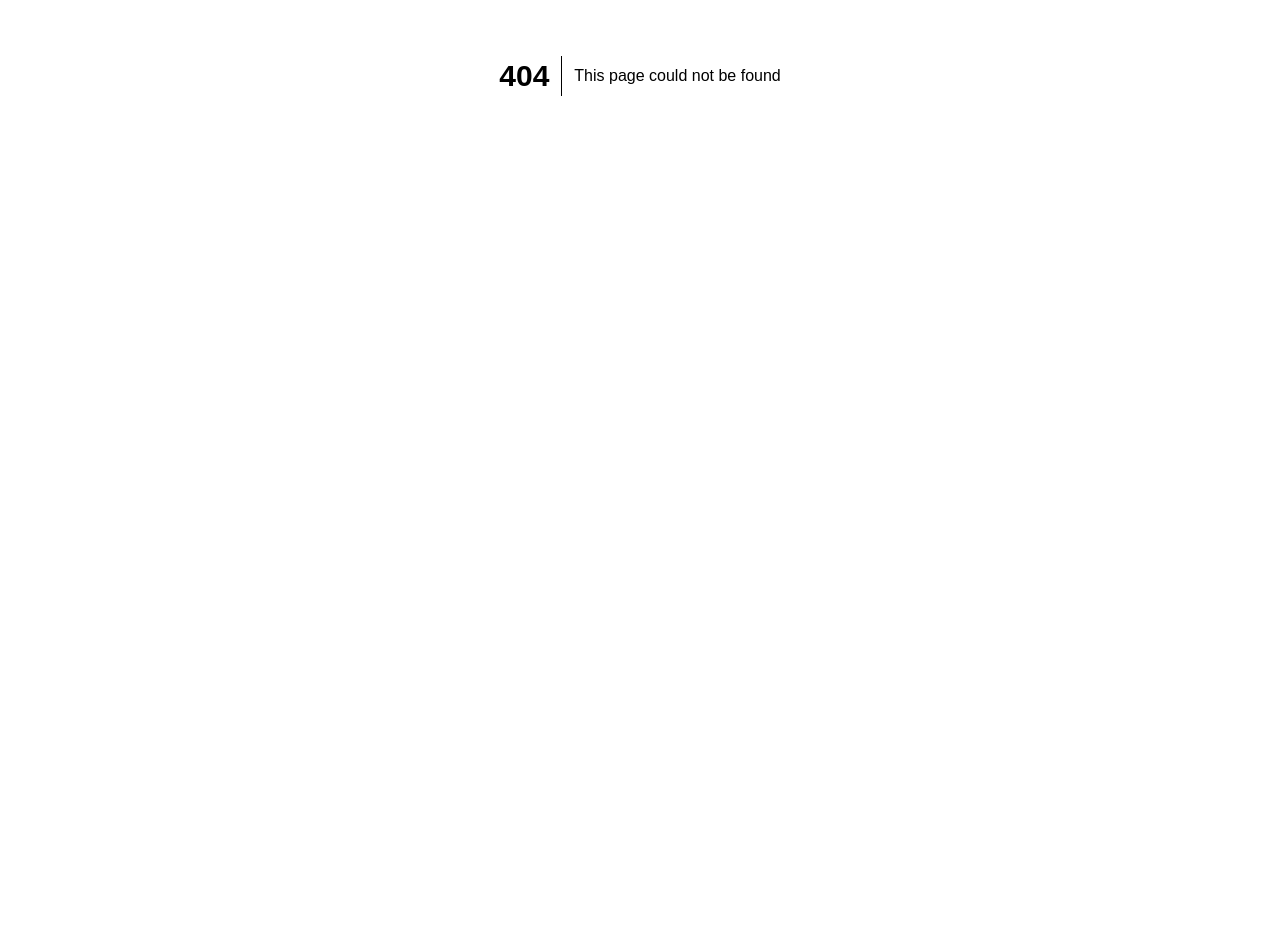
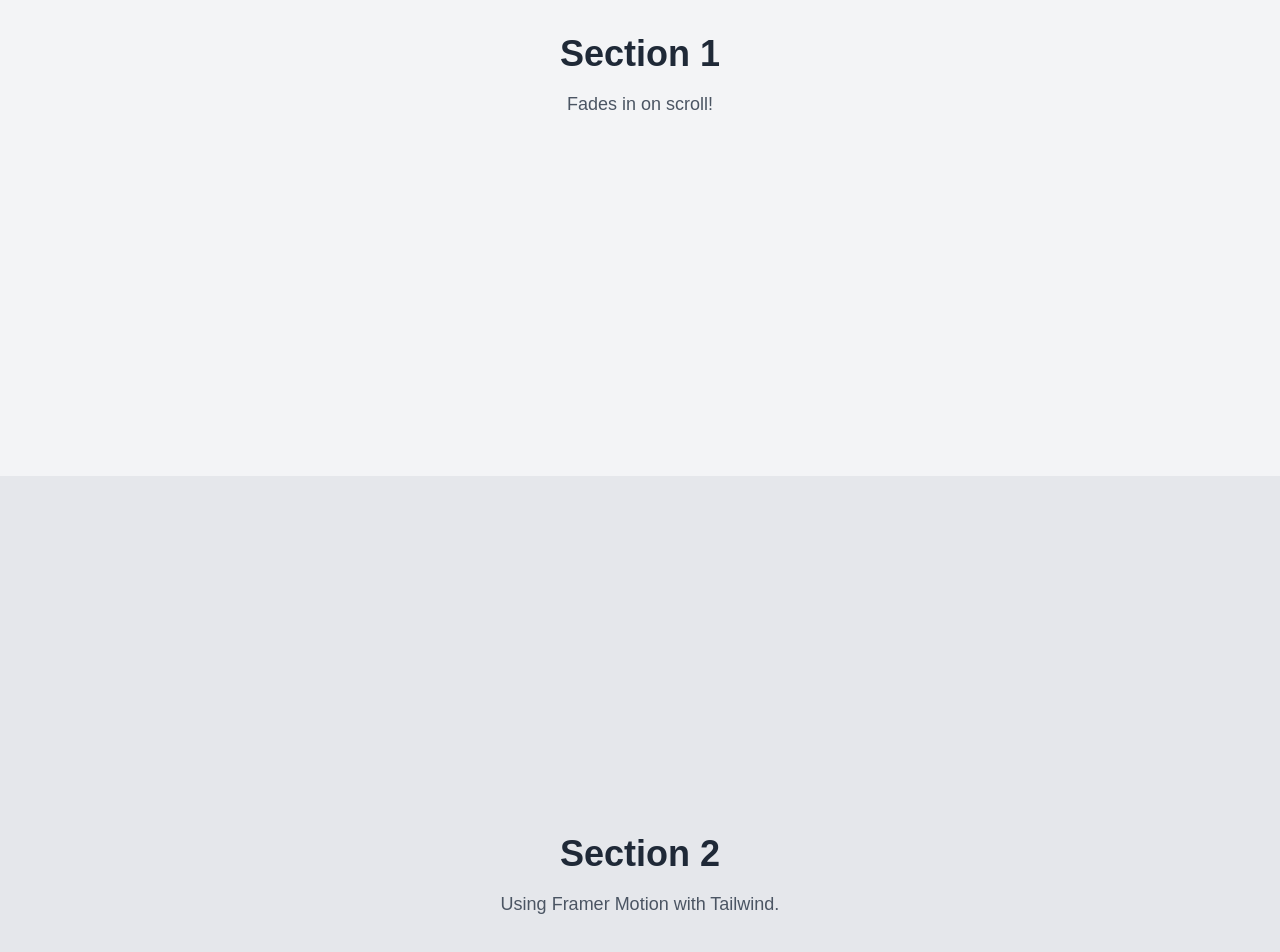
Before and after one commit to wetoon/wetoon.github.io, a React (Vite) app: page /scroll-view in a window 1280 px wide. Before the commit this address had no page. Shown: the part 324-1276 px from the top of the page. Before the commit the page ends 800 px from the top, so only its background shows below. Built offline with nearby package versions, Linux system fonts and the light colour scheme; a web font is replaced by a local one.

Commit message:
add test

```diff
--- a/package.json
+++ b/package.json
@@ -13,6 +13,7 @@
     "react": "^19.0.0",
     "react-dom": "^19.0.0",
     "react-router": "^7.4.0",
+    "framer-motion": "^12.5.0",
     "react-simple-typewriter": "^5.0.1"
   },
   "devDependencies": {
--- a/src/app.tsx
+++ b/src/app.tsx
@@ -7,11 +7,13 @@ import './custom.css'
 
 import Home from './components/Home.tsx'
 import PageNotFound from './components/PageNotFound.tsx'
+import ScrollAnimation from './components/ScrollAnimate.tsx'
 
 createRoot( document.getElementById('app') as HTMLDivElement ).render(
     <BrowserRouter>
         <Routes>
             <Route path='/' element={ <Home /> }></Route>
+            <Route path='/scroll-view' element={ <ScrollAnimation /> }></Route>
             <Route path='*' element={ <PageNotFound /> }></Route>
         </Routes>
     </BrowserRouter>
--- /dev/null
+++ b/src/components/ScrollAnimate.tsx
@@ -0,0 +1,49 @@
+
+import { motion } from 'framer-motion';
+
+const ScrollAnimation = () => {
+  return (
+    <div className="min-h-[200vh]">
+      <motion.div
+        className="min-h-screen flex items-center justify-center bg-gray-100"
+        initial={{ opacity: 0, y: 50 }}
+        whileInView={{ opacity: 1, y: 0 }}
+        transition={{ duration: 0.5 }}
+        viewport={{ once: true }}
+      >
+        <div className="text-center p-8">
+          <h1 className="text-4xl font-bold text-gray-800">Section 1</h1>
+          <p className="mt-4 text-lg text-gray-600">Fades in on scroll!</p>
+        </div>
+      </motion.div>
+
+      <motion.div
+        className="min-h-screen flex items-center justify-center bg-gray-200"
+        initial={{ opacity: 0, y: 50 }}
+        whileInView={{ opacity: 1, y: 0 }}
+        transition={{ duration: 0.5 }}
+        viewport={{ once: true }}
+      >
+        <div className="text-center p-8">
+          <h1 className="text-4xl font-bold text-gray-800">Section 2</h1>
+          <p className="mt-4 text-lg text-gray-600">Using Framer Motion with Tailwind.</p>
+        </div>
+      </motion.div>
+
+      <motion.div
+        className="min-h-screen flex items-center justify-center bg-gray-300"
+        initial={{ opacity: 0, y: 50 }}
+        whileInView={{ opacity: 1, y: 0 }}
+        transition={{ duration: 0.5 }}
+        viewport={{ once: true }}
+      >
+        <div className="text-center p-8">
+          <h1 className="text-4xl font-bold text-gray-800">Section 3</h1>
+          <p className="mt-4 text-lg text-gray-600">Scroll-triggered animation.</p>
+        </div>
+      </motion.div>
+    </div>
+  );
+};
+
+export default ScrollAnimation;
```
